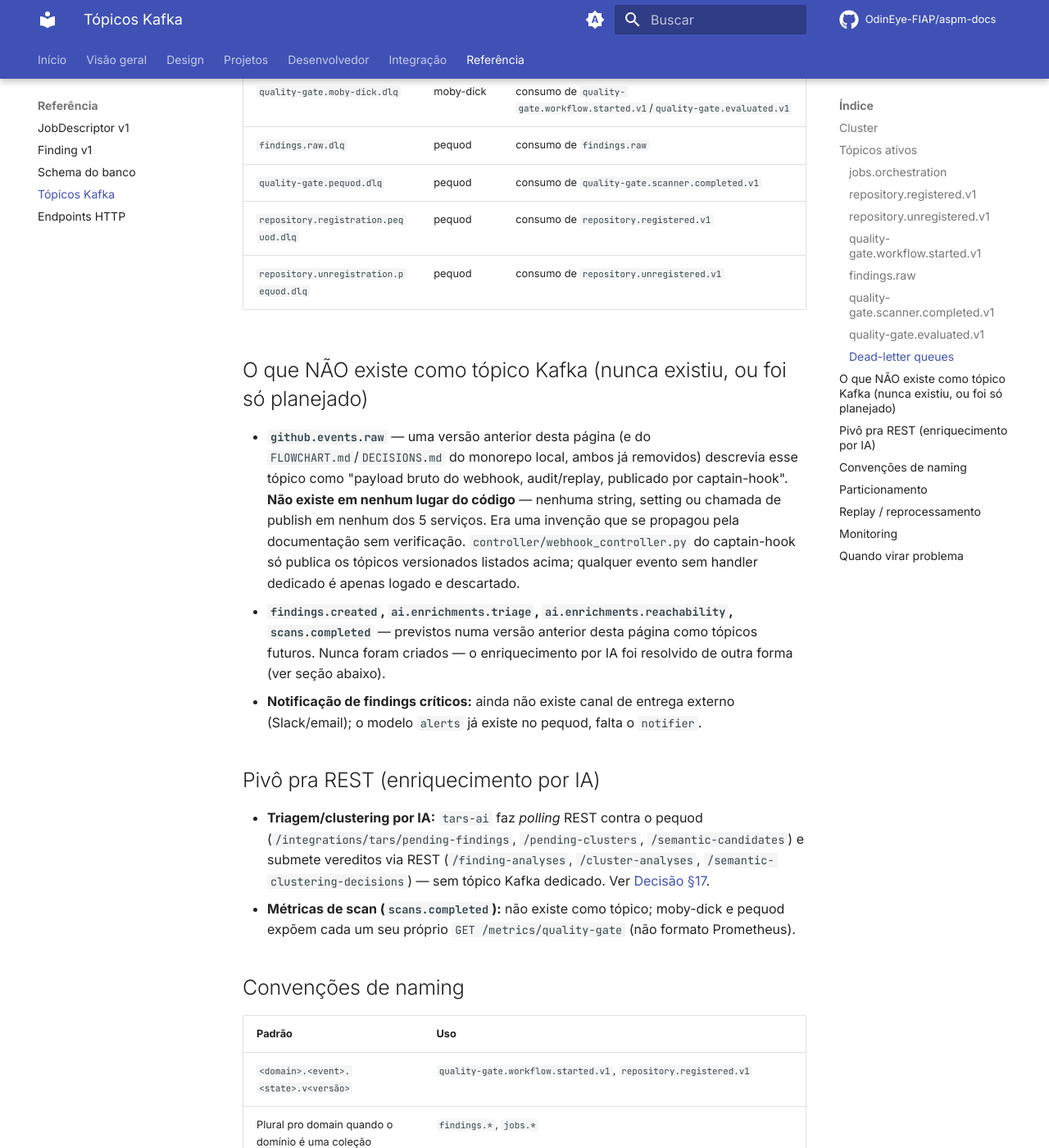
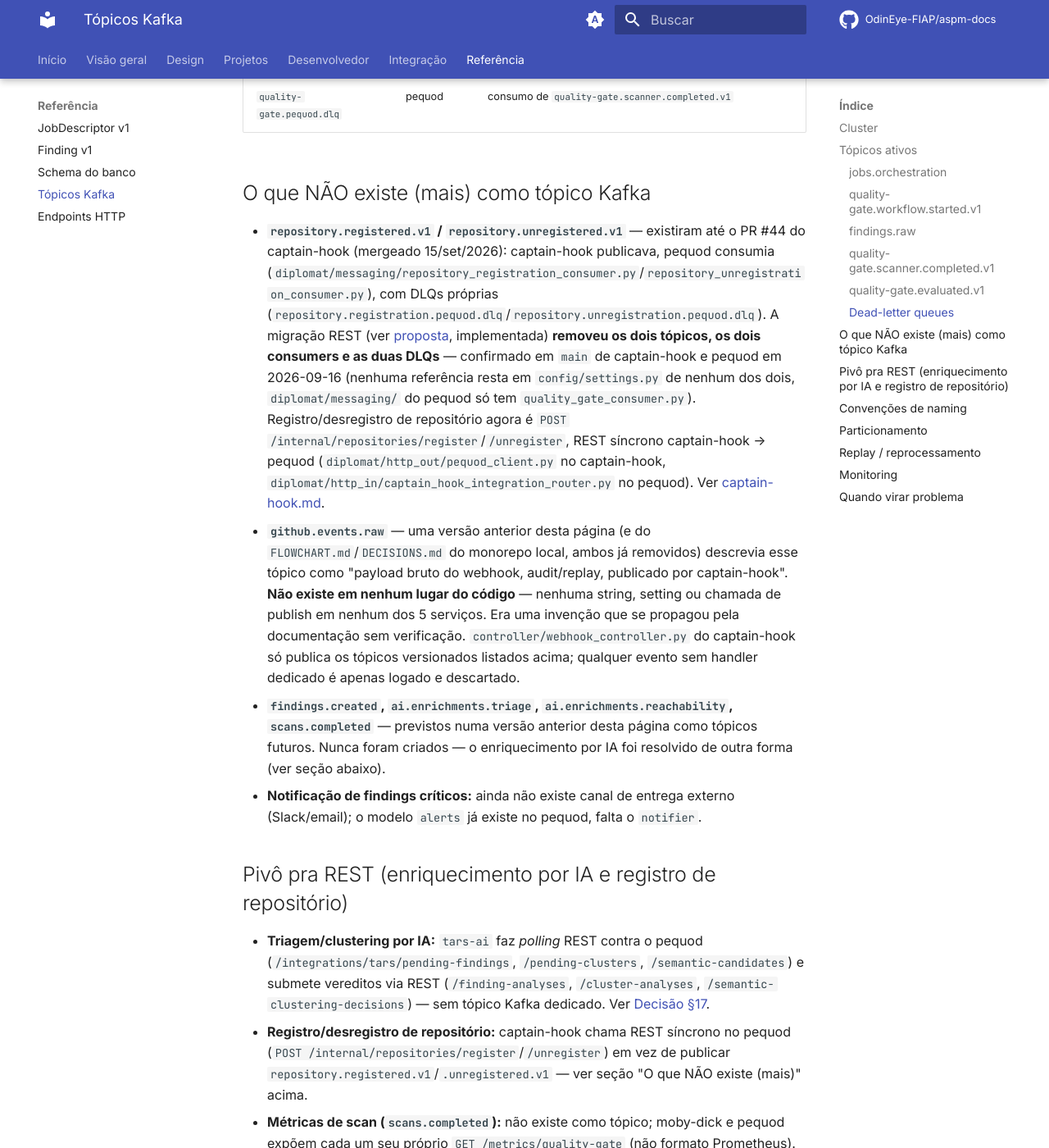
Before and after one commit to OdinEye-FIAP/aspm-docs, an MkDocs documentation site: the page built from docs/reference/kafka-topics.md, in a window 1280 px wide and 1400 px high, scrolled down 2824 px. Shown: the whole window at 82% size. Built offline with MkDocs 1.6.1 and Material for MkDocs 9.7.7, drawn with Linux system fonts in a browser that asks for light colours; comment, search, counter and statistics services are not loaded; some of the changed text lies outside the part shown.

Commit message:
docs(kafka-topics): remover repository.registered/unregistered.v1 (já removidos do código)
Confirmado via GitHub API em captain-hook e pequod (main, 2026-09-16):
nenhum dos dois settings.py referencia mais esses tópicos, e
diplomat/messaging/ do pequod só tem quality_gate_consumer.py — os
consumers de registro/desregistro também sumiram. Consequência do PR #44
(captain-hook) + seu par no pequod, que trocaram esse par de tópicos por
REST síncrono (POST /internal/repositories/register/unregister).

kafka-topics.md ainda descrevia os dois tópicos como ativos, com suas
DLQs, nas tabelas de convenção de naming e particionamento. Remove as
duas seções `###`, as duas linhas de DLQ, ajusta as duas tabelas de
exemplo, e move a entrada pra "O que NÃO existe (mais)" explicando a
migração (mesmo padrão já usado ali pro caso do github.events.raw
fictício).

Também marca esse item como feito na checklist do
ping-install-rest-migration.md.

```diff
--- a/docs/reference/kafka-topics.md
+++ b/docs/reference/kafka-topics.md
@@ -1,6 +1,6 @@
 # Tópicos Kafka
 
-Referência completa dos tópicos usados no pipeline. Nomes confirmados em `config/settings.py` de captain-hook, moby-dick e pequod (2026-09-10).
+Referência completa dos tópicos usados no pipeline. Nomes confirmados em `config/settings.py` de captain-hook, moby-dick e pequod (2026-09-16).
 
 ## Cluster
 
@@ -27,23 +27,14 @@ Stack atual: **Redpanda** (Kafka-compatible), single-node, sem replicação. Rod
 !!! warning "Não é mais 1 mensagem por PR"
     Um único evento de PR (ou push na default branch, Security Baseline) gera **uma mensagem por scanner habilitado** (Sonar sempre + Semgrep/Trivy/ZAP condicionados a `ENABLE_SEMGREP_SCAN`/`ENABLE_TRIVY_SCAN`/`ENABLE_ZAP_SCAN`). moby-dick roda até `SCANNER_MAX_CONCURRENCY=4` desses jobs em paralelo.
 
-### `repository.registered.v1`
-
-**Producer:** captain-hook · **Consumer:** pequod · **Key:** `repo_full_name`
-
-**Propósito:** registra um repositório no pequod quando o evento `installation`/`installation_repositories`/`ping` indica que ele passou a fazer parte do onboarding.
-
-### `repository.unregistered.v1`
-
-**Producer:** captain-hook · **Consumer:** pequod · **Key:** `repo_full_name`
-
-**Propósito:** baixa de repositório (ex: app desinstalado, repo removido da installation).
-
 ### `quality-gate.workflow.started.v1`
 
 **Producer:** captain-hook · **Consumer:** moby-dick · **Key:** `repo_full_name`
 
-**Propósito:** sinaliza o início de um workflow de quality gate — tanto para um PR (`scope=pr`) quanto para um push na default branch (`scope=branch`, Security Baseline).
+**Propósito:** sinaliza o início de um workflow de quality gate — tanto para um PR (`scope=pr`) quanto para um push na default branch (`scope=branch`, Security Baseline), quanto para o registro imediato de repositório via `ping`/`installation`/`installation_repositories` (mesmo `scope=branch`, ver nota abaixo).
+
+!!! note "`scope=branch` também disparado por `ping`/`installation` (desde PR #44, 15/set/2026)"
+    Além do push na default branch, captain-hook agora também publica este evento (e o `jobs.orchestration` correspondente) a partir de `controller/repository_onboarding.py::onboard_repository`, chamada por `ping_controller.py` (1x por webhook) e `installation_controller.py` (Nx em paralelo, um por repositório). Ver [captain-hook.md](../captain-hook.md#como-ping-e-installation_repositories-são-processados-sequência).
 
 !!! note "`scope=branch` confirmado em produção (reconfirmado 2026-09-10)"
     captain-hook publica este evento com `scope=branch` a partir de `controller/push_controller.py` sempre que há push na default branch do repositório (filtro estrito em `adapter/wire_in/push_adapter.py::to_baseline_context`). moby-dick e pequod processam os dois escopos de ponta a ponta desde 31/ago/2026. Ver [Decisão §15](../overview/decisions.md#15-quality-gate-com-scopepr-e-scopebranch-security-baseline--ponta-a-ponta-em-main-reconfirmado-2026-09-10).
@@ -87,25 +78,25 @@ Mais numerosas do que uma primeira leitura da arquitetura sugere — confirmadas
 | `quality-gate.moby-dick.dlq` | moby-dick | consumo de `quality-gate.workflow.started.v1`/`quality-gate.evaluated.v1` |
 | `findings.raw.dlq` | pequod | consumo de `findings.raw` |
 | `quality-gate.pequod.dlq` | pequod | consumo de `quality-gate.scanner.completed.v1` |
-| `repository.registration.pequod.dlq` | pequod | consumo de `repository.registered.v1` |
-| `repository.unregistration.pequod.dlq` | pequod | consumo de `repository.unregistered.v1` |
 
-## O que NÃO existe como tópico Kafka (nunca existiu, ou foi só planejado)
+## O que NÃO existe (mais) como tópico Kafka
 
+- **`repository.registered.v1` / `repository.unregistered.v1`** — existiram até o PR #44 do captain-hook (mergeado 15/set/2026): captain-hook publicava, pequod consumia (`diplomat/messaging/repository_registration_consumer.py`/`repository_unregistration_consumer.py`), com DLQs próprias (`repository.registration.pequod.dlq`/`repository.unregistration.pequod.dlq`). A migração REST (ver [proposta](../design/ping-install-rest-migration.md), implementada) **removeu os dois tópicos, os dois consumers e as duas DLQs** — confirmado em `main` de captain-hook e pequod em 2026-09-16 (nenhuma referência resta em `config/settings.py` de nenhum dos dois, `diplomat/messaging/` do pequod só tem `quality_gate_consumer.py`). Registro/desregistro de repositório agora é `POST /internal/repositories/register`/`/unregister`, REST síncrono captain-hook → pequod (`diplomat/http_out/pequod_client.py` no captain-hook, `diplomat/http_in/captain_hook_integration_router.py` no pequod). Ver [captain-hook.md](../captain-hook.md).
 - **`github.events.raw`** — uma versão anterior desta página (e do `FLOWCHART.md`/`DECISIONS.md` do monorepo local, ambos já removidos) descrevia esse tópico como "payload bruto do webhook, audit/replay, publicado por captain-hook". **Não existe em nenhum lugar do código** — nenhuma string, setting ou chamada de publish em nenhum dos 5 serviços. Era uma invenção que se propagou pela documentação sem verificação. `controller/webhook_controller.py` do captain-hook só publica os tópicos versionados listados acima; qualquer evento sem handler dedicado é apenas logado e descartado.
 - **`findings.created`, `ai.enrichments.triage`, `ai.enrichments.reachability`, `scans.completed`** — previstos numa versão anterior desta página como tópicos futuros. Nunca foram criados — o enriquecimento por IA foi resolvido de outra forma (ver seção abaixo).
 - **Notificação de findings críticos:** ainda não existe canal de entrega externo (Slack/email); o modelo `alerts` já existe no pequod, falta o `notifier`.
 
-## Pivô pra REST (enriquecimento por IA)
+## Pivô pra REST (enriquecimento por IA e registro de repositório)
 
 - **Triagem/clustering por IA:** `tars-ai` faz *polling* REST contra o pequod (`/integrations/tars/pending-findings`, `/pending-clusters`, `/semantic-candidates`) e submete vereditos via REST (`/finding-analyses`, `/cluster-analyses`, `/semantic-clustering-decisions`) — sem tópico Kafka dedicado. Ver [Decisão §17](../overview/decisions.md#17-tars-ai-consome-o-pequod-via-rest-polling-não-via-tópico-kafka-dedicado--nova).
+- **Registro/desregistro de repositório:** captain-hook chama REST síncrono no pequod (`POST /internal/repositories/register`/`/unregister`) em vez de publicar `repository.registered.v1`/`.unregistered.v1` — ver seção "O que NÃO existe (mais)" acima.
 - **Métricas de scan (`scans.completed`):** não existe como tópico; moby-dick e pequod expõem cada um seu próprio `GET /metrics/quality-gate` (não formato Prometheus).
 
 ## Convenções de naming
 
 | Padrão | Uso |
 |---|---|
-| `<domain>.<event>.<state>.v<versão>` | `quality-gate.workflow.started.v1`, `repository.registered.v1` |
+| `<domain>.<event>.<state>.v<versão>` | `quality-gate.workflow.started.v1` |
 | Plural pro domain quando o domínio é uma coleção | `findings.*`, `jobs.*` |
 | Versão no nome do tópico (não só no schema) | `.v1` sufixo — diferente da convenção antiga descrita aqui (que previa versão só no `schema_version` do payload) |
 | `<topic>.dlq` ou `<domain>.<serviço>.dlq` | dead-letter queue — nomenclatura não é 100% uniforme entre serviços (ex: `jobs.orchestration.dlq` vs `quality-gate.pequod.dlq`) |
@@ -116,7 +107,6 @@ Mais numerosas do que uma primeira leitura da arquitetura sugere — confirmadas
 |---|---|---|
 | `jobs.orchestration` | `repo_full_name` | ordem por repo |
 | `findings.raw` | `repo_id` (`gh_<id>`) | ordem por repo, key estável a rename |
-| `repository.registered.v1` / `.unregistered.v1` | `repo_full_name` | ordem por repo |
 | `quality-gate.*` | `repo_full_name` | ordem por repo/workflow |
 
 ## Replay / reprocessamento
```
Also changed, not shown: docs/design/ping-install-rest-migration.md (+1 -1 lines).
